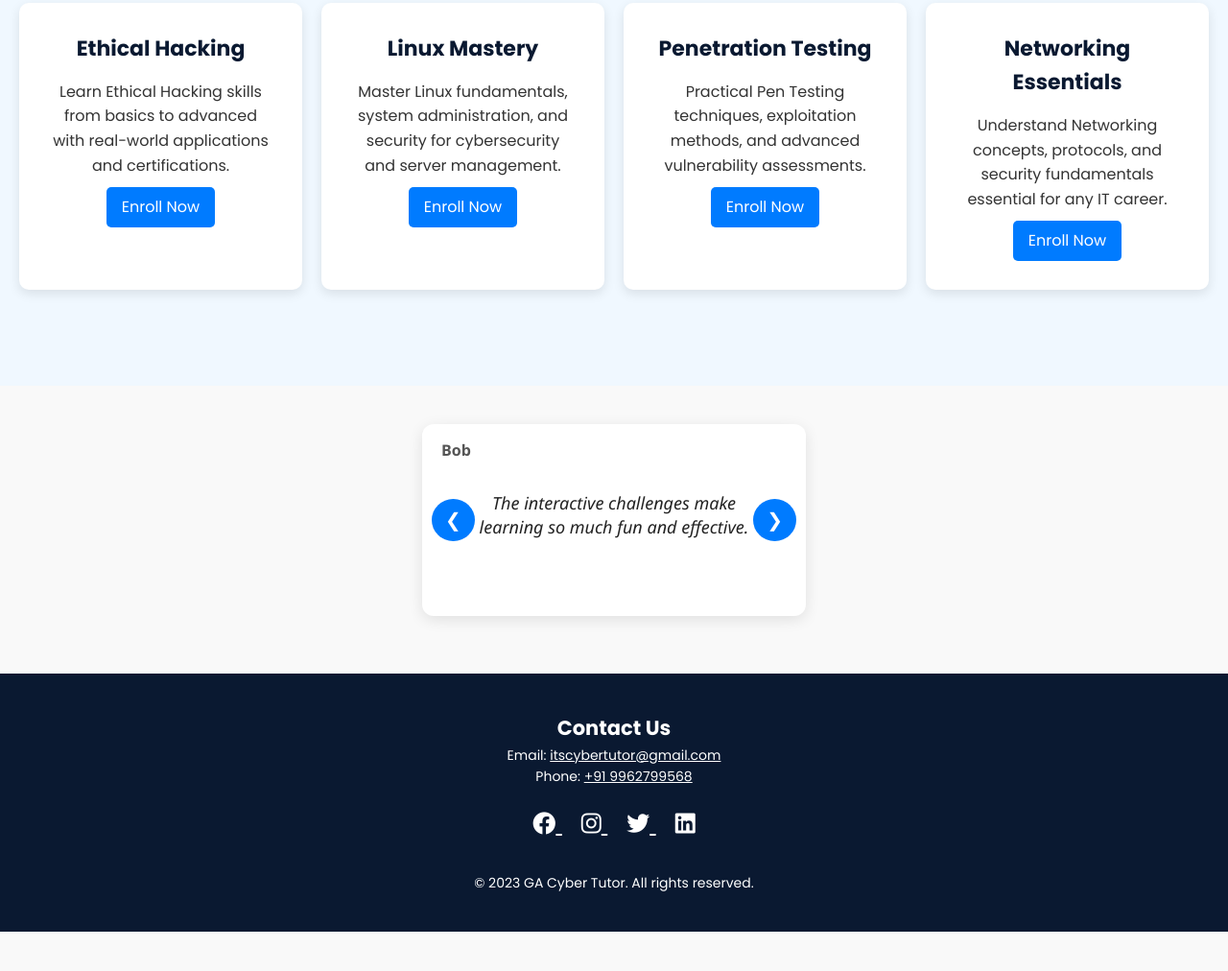
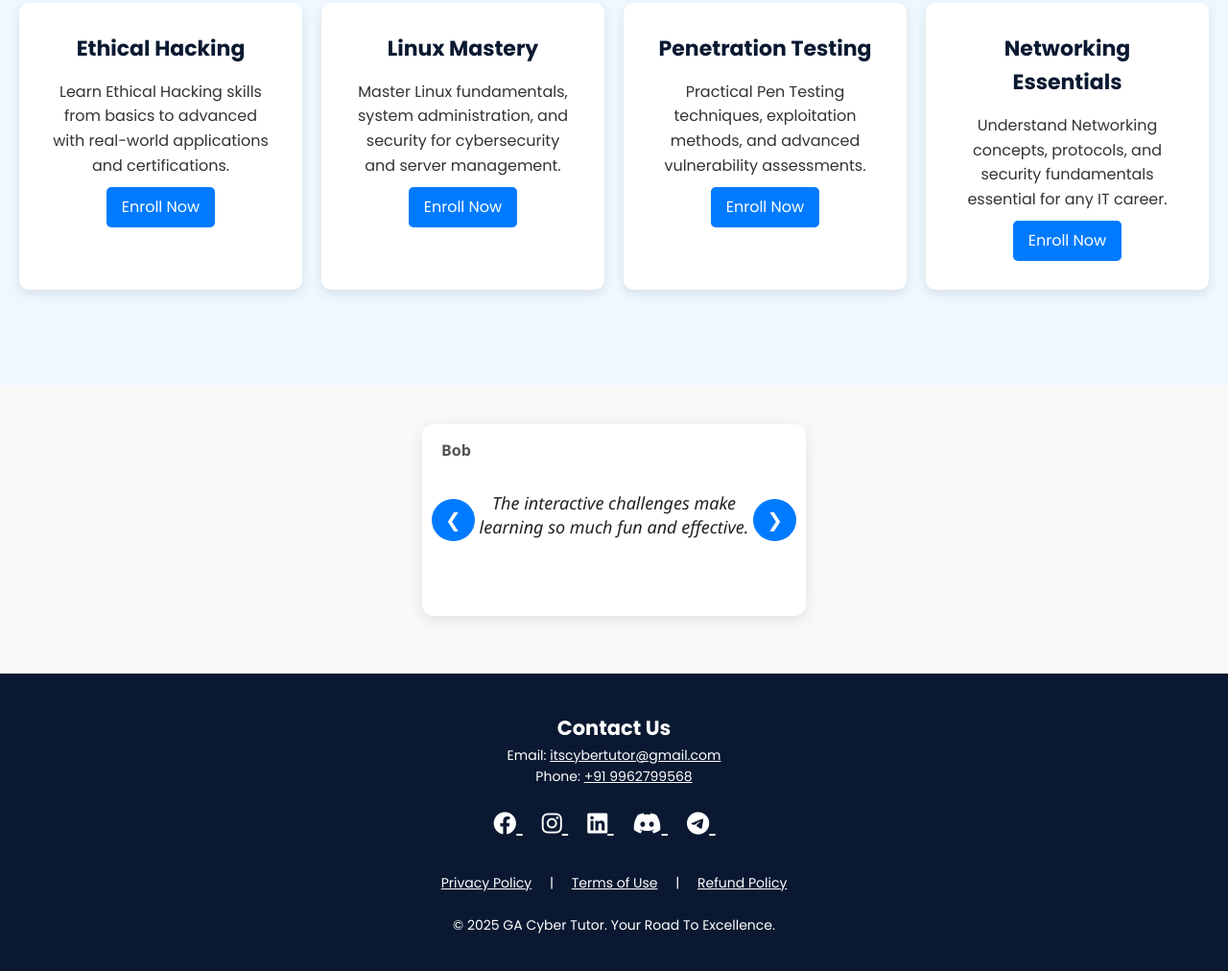
Before and after one commit to itscyberknight/GA-Cyber-Tutor, a plain HTML site: page index.html in a window 1280 px wide. Shown: the part 1473-2485 px from the top of the page at 96% size. Before the commit the page ends 2444 px from the top, so only its background shows below. Drawn offline with Linux system fonts and the light colour scheme.

Commit message:
Update index.html

```diff
--- a/index.html
+++ b/index.html
@@ -244,63 +244,45 @@
     <button class="nav-btn next-btn" aria-label="Next feedback">&#10095;</button>
   </section>
 
-  <footer
-    id="footer"
-    style="
-      background-color: #0a1931, #185adb;
-      color: #ffffff;
-      padding: 40px 20px;
-      text-align: center;
-    "
-  >
+    <footer id="footer" style="background-color: #0a1931, #185adb; color: #ffffff; padding: 40px 20px; text-align: center;">
+
       <!-- Contact Info Centered -->
       <div style="margin-bottom: 20px;">
         <h2>Contact Us</h2>
-      <p>
-        Email:
-        <a href="mailto:itscybertutor@gmail.com" style="color: #ffffff"
-          >itscybertutor@gmail.com</a
-        >
-      </p>
-      <p>
-        Phone:
-        <a href="tel:+91 9962799568" style="color: #ffffff">+91 9962799568</a>
-      </p>
+        <p>Email: <a href="mailto:itscybertutor@gmail.com" style="color: #ffffff;">itscybertutor@gmail.com</a></p>
+        <p>Phone: <a href="tel:+91 9962799568" style="color: #ffffff;">+91 9962799568</a></p>
       </div>
 
       <!-- Social Media Icons -->
       <div style="margin-bottom: 30px;">
-      <a
-        href="https://facebook.com"
-        target="_blank"
-        style="margin: 0 10px; color: #ffffff; font-size: 24px"
-      >
+        <a href="https://facebook.com" target="_blank" style="margin: 0 10px; color: #ffffff; font-size: 24px;">
           <i class="fab fa-facebook"></i>
         </a>
-      <a
-        href="https://instagram.com/"
-        target="_blank"
-        style="margin: 0 10px; color: #ffffff; font-size: 24px"
-      >
+        <a href="https://instagram.com/" target="_blank" style="margin: 0 10px; color: #ffffff; font-size: 24px;">
           <i class="fab fa-instagram"></i>
         </a>
-      <a
-        href="https://twitter.com/"
-        target="_blank"
-        style="margin: 0 10px; color: #ffffff; font-size: 24px"
-      >
-        <i class="fab fa-twitter"></i>
+        <a href="https://linkedin.com" target="_blank" style="margin: 0 10px; color: #ffffff; font-size: 24px;">
+          <i class="fab fa-linkedin"></i>
         </a>
-      <a
-        href="https://linkedin.com/"
-        target="_blank"
-        style="margin: 0 10px; color: #ffffff; font-size: 24px"
-      >
-        <i class="fab fa-linkedin"></i>
+        <a href="https://discord.com" target="_blank" style="margin: 0 10px; color: #ffffff; font-size: 24px;">
+          <i class="fab fa-discord"></i>
+        </a>
+        <a href="https://telegram.org" target="_blank" style="margin: 0 10px; color: #ffffff; font-size: 24px;">
+          <i class="fab fa-telegram"></i>
+        </a>
+        <a href="https://twitter.com" target="_blank" style="margin: 0 10px; color: #ffffff; font-size: 24px;">
+          <i class="fab fa-x-twitter"></i>
         </a>
       </div>
 
-    <p>&copy; 2023 GA Cyber Tutor. All rights reserved.</p>
+      <!-- Legal Links Right Side -->
+      <div style="margin-top: 20px;">
+        <a href="privacy-policy.html" style="margin: 0 15px; color: #ffffff;">Privacy Policy</a> |
+        <a href="terms-of-use.html" style="margin: 0 15px; color: #ffffff;">Terms of Use</a> |
+        <a href="refund-policy.html" style="margin: 0 15px; color: #ffffff;">Refund Policy</a>
+      </div>
+    <br>
+    <p>© 2025 GA Cyber Tutor. Your Road To Excellence.</p>
   </footer>
 
   <script>
```
Lines whose indentation alone changed are shown as unchanged.
